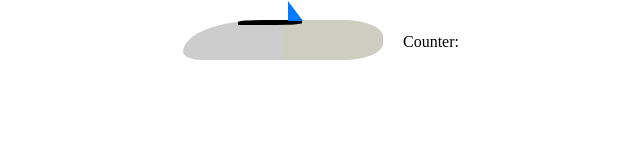
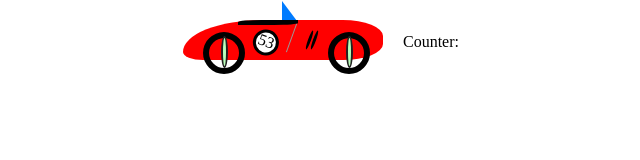
Before and after one commit to ravgw/Car-clicker, a plain HTML site: page index.html in a window 1280 px wide. Shown: the whole page, without its empty margins (329-969 px from the left). Drawn offline with Linux system fonts and the light colour scheme.

Commit message:
bolid part 2 - tyres rotating bug

```diff
--- a/displaying-elements.js
+++ b/displaying-elements.js
@@ -6,9 +6,22 @@ const carBodyRear = document.createElement('p');
 carBodyRear.id = 'carBodyRear';
 const carBodyFront = document.createElement('p');
 carBodyFront.id = 'carBodyFront';
+const  door = document.createElement('p');
+door.id = 'door';
 const rearTyre = document.createElement('p');
 rearTyre.classList.add('tyres');
+const rearRim = document.createElement('p');
+rearRim.classList.add('rim');
+const frontTyre = document.createElement('p');
+frontTyre.classList.add('tyres');
+const frontRim = document.createElement('p');
+frontRim.classList.add('rim');
 
 clicker.appendChild(carBodyRear);
 clicker.appendChild(carBodyFront);
+carBodyRear.appendChild(door);
+carBodyRear.appendChild(rearTyre);
+rearTyre.appendChild(rearRim);
+carBodyFront.appendChild(frontTyre);
+frontTyre.appendChild(frontRim);
 }
--- a/style.css
+++ b/style.css
@@ -1,6 +1,7 @@
 *{
     padding: 0;
     margin: 0;
+    box-sizing: border-box;
 }
 
 body {
@@ -16,7 +17,7 @@ body {
 #carBodyRear {
     position: relative;
     display: inline-block;
-    background: #cdcdcd;
+    background: red;
     width: 100px;
     height: 40px;
     border-radius: 120% 5% 0% 30%;
@@ -28,15 +29,16 @@ body {
     top: 0px;
     left: 55px;
     height: 5px;
-    width: 64px;
+    width: 60px;
     border-radius: 40% 0% 40% 0%;
     background: #000;
+    z-index: 1;
 }
 
 #carBodyRear::after {
     content: '';
     position: absolute;
-    left: 105px;
+    left: 99px;
     top: -19px;
     width: 0;
     height: 0;
@@ -47,8 +49,119 @@ body {
 
 #carBodyFront {
     display: inline-block;
-    background: #cdcdc0;
+    background: red;
+    position: relative;
     width: 100px;
     height: 40px;
     border-radius: 0% 40% 40% 0%;
 }
+
+#carBodyFront::before {
+    content: '';
+    position: absolute;
+    top: 10px;
+    left: 25px;
+    height: 20px;
+    width: 3px;
+    background: #000;
+    rotate: 20deg;
+    border-radius: 160%;
+}
+
+#carBodyFront::after {
+    content: '';
+    position: absolute;
+    top: 10px;
+    left: 30px;
+    height: 20px;
+    width: 3px;
+    background: #000;
+    rotate: 20deg;
+    border-radius: 160%;
+}
+
+.tyres {
+    position: absolute;
+    top: 12px;
+    left: 20px;
+    width: 42px;
+    height: 42px;
+    border: 6px solid #000;
+    border-radius: 50%;
+    animation: wheels 10s linear infinite;
+}
+
+#carBodyFront .tyres {
+    left: 45px;
+}
+
+.rim {
+    content: '';
+    position: absolute;
+    left: 11px;
+    width: 7px;
+    height: 32px;
+    border: 2px solid #222;
+    border-radius: 75%;
+    background-color: #bfb;
+    animation: wheels 10s linear infinite;
+
+}
+/* .rim::before {
+    content: '';
+    position: absolute;
+    top: -2px;
+    left: -2px;
+    width: 4px;
+    height: 30px;
+    border: 2px solid #222;
+    border-radius: 75%;
+    background-color: #bbb;
+    rotate: 45deg;
+}
+.rim::after {
+    content: '';
+    position: absolute;
+    width: 4px;
+    height: 30px;
+    border: 2px solid #222;
+    border-radius: 75%;
+    background-color: #bbb;
+    rotate: 135deg;
+} */
+
+
+#door {
+    position: absolute;
+    z-index: 1;
+    top: 3px;
+    left: 108px;
+    width: 1px;
+    height: 30px;
+    rotate: 20deg;
+    background-color: #999;
+}
+
+#door::before {
+    opacity: 1;
+    content: '53';
+    position: absolute;
+    left: -35px;
+    top: 15px;
+    height: 20px;
+    width: 20px;
+    border: solid 3px #000;
+    border-radius: 50%;
+    text-align: center;
+    background-color: #fff;
+}
+
+@keyframes wheels {
+    from {
+        transform: rotate(0turn);
+      }
+
+      to {
+        transform: rotate(1turn);
+      }
+}
```
